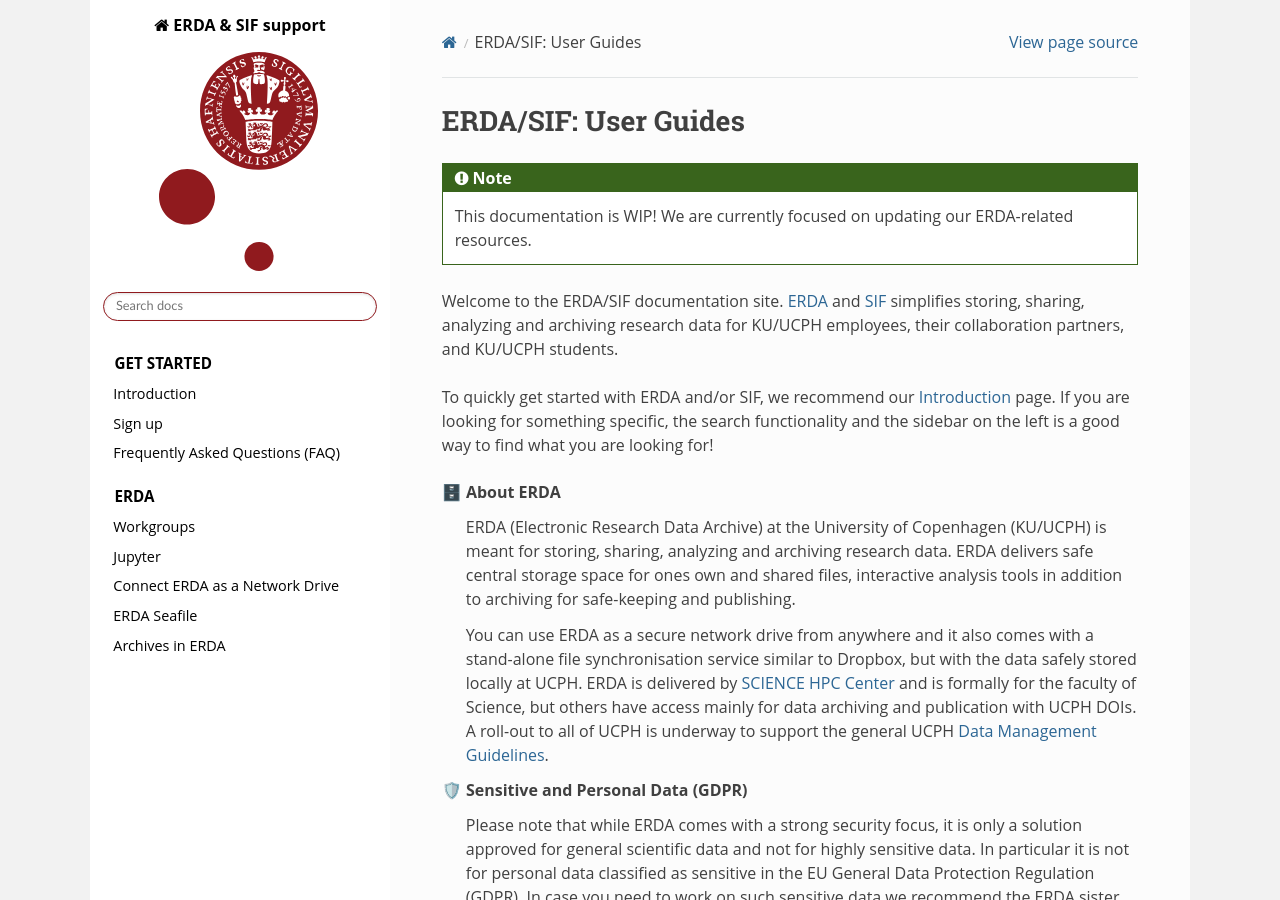
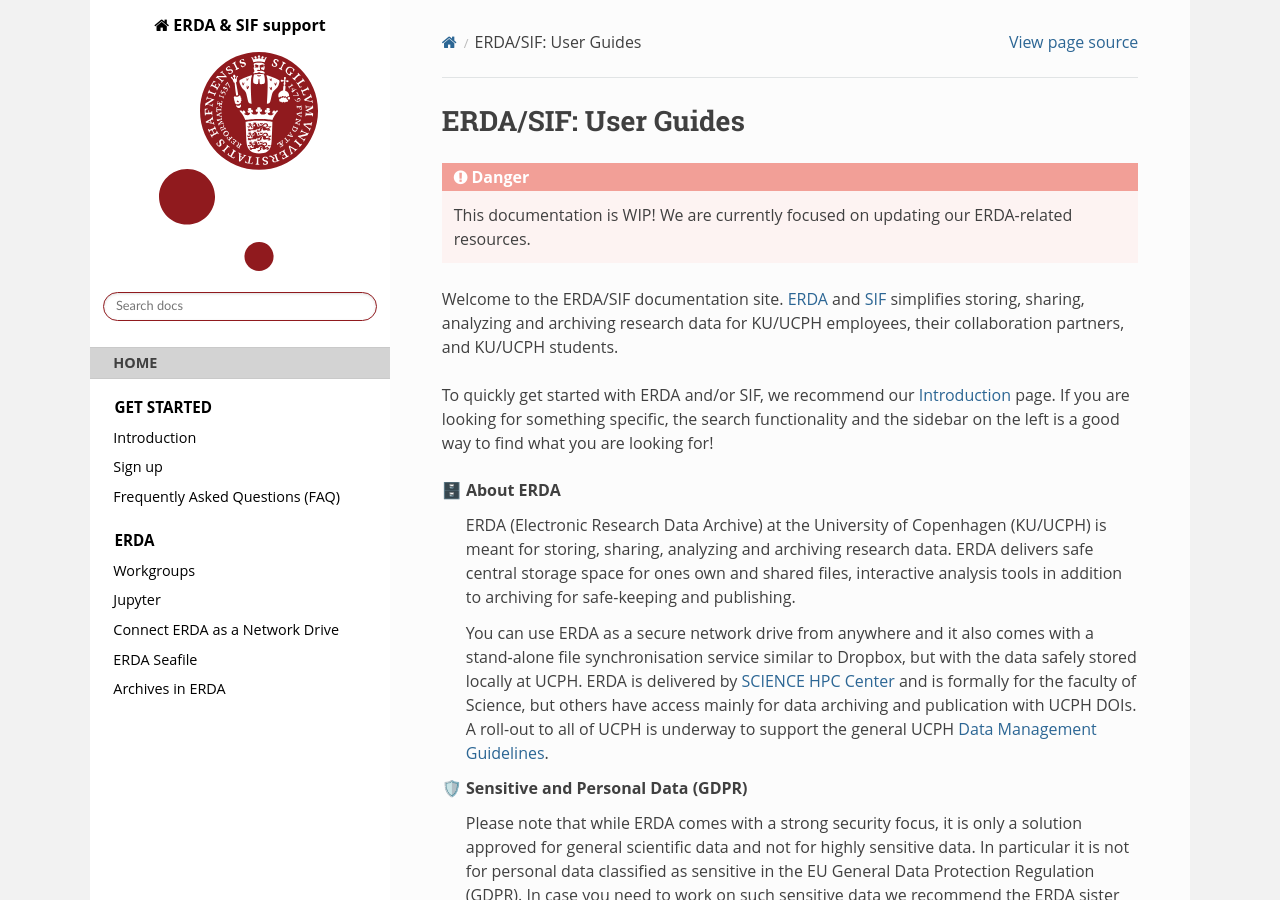
Before and after one commit to ucphhpc/migrid-user-docs, a Sphinx documentation site: the page built from docs/index.rst, in a window 1280 px wide and 900 px high. Built offline with Sphinx 7.4.7 and the Read the Docs theme 2.0.0, drawn with Linux system fonts in a browser that asks for light colours; pages that are not in the unit, such as notebooks, are missing from menus.

```diff
--- a/docs/index.rst
+++ b/docs/index.rst
@@ -1,5 +1,12 @@
+.. _index-start:
+
 ERDA/SIF: User Guides
 =====================
+
+.. toctree::
+   :hidden:
+
+   HOME <self>
 
 .. toctree::
    :maxdepth: 2
@@ -21,7 +28,7 @@ ERDA/SIF: User Guides
    sections/erda/seafile/index
    sections/erda/archiving/index
 
-.. Note::
+.. danger::
    This documentation is WIP! We are currently focused on updating our ERDA-related resources.
 
 Welcome to the ERDA/SIF documentation site. `ERDA <https://erda.ku.dk/>`_ and `SIF <https://sif.ku.dk/>`_ simplifies storing, sharing, analyzing and archiving research data for KU/UCPH employees, their collaboration partners, and KU/UCPH students.
```
